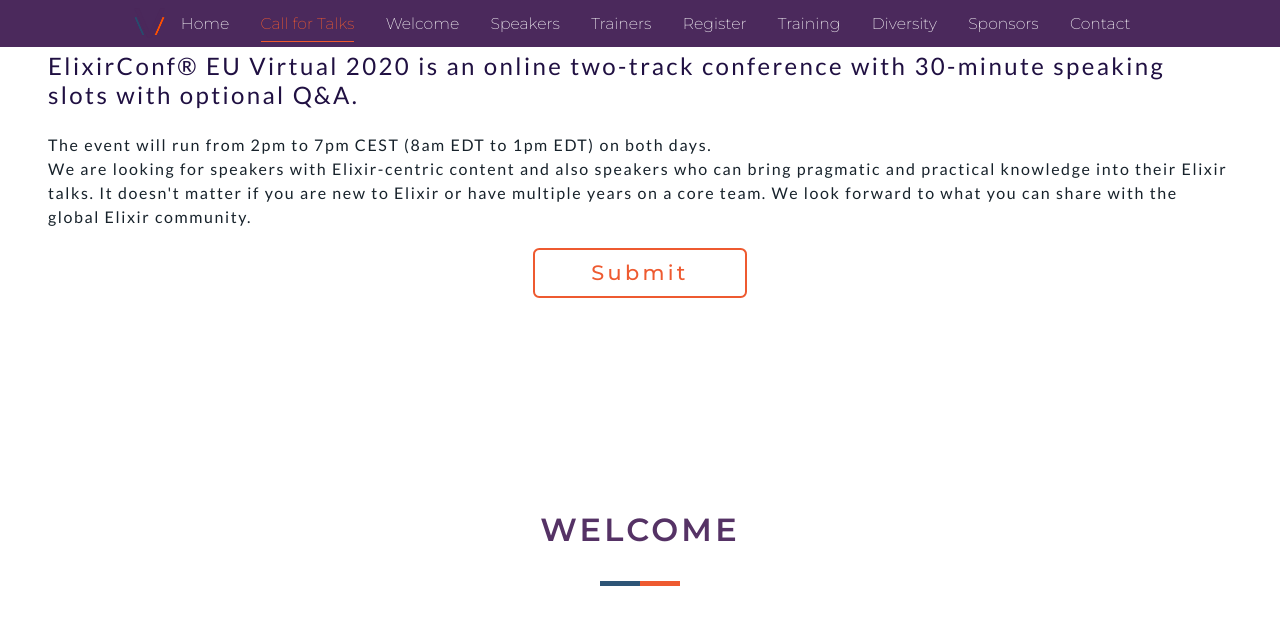
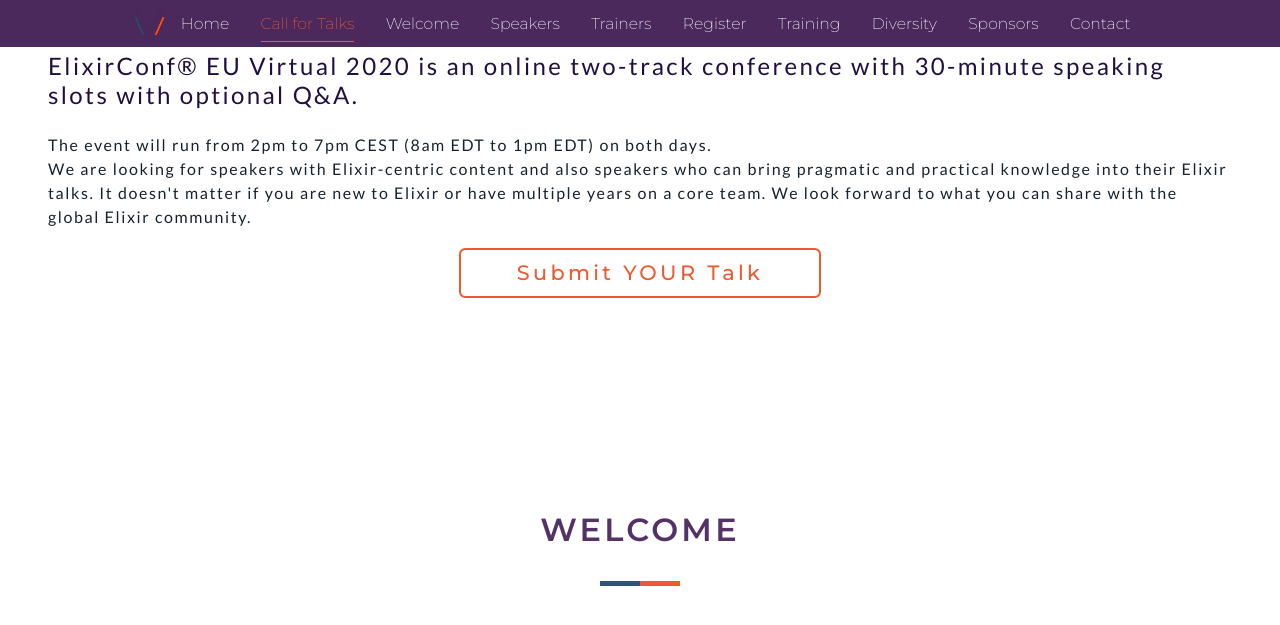
Before and after one commit to esl/virtual-elixirconf-eu-jekyll, a Jekyll site: the page built from index.html, in a window 1280 px wide and 900 px high, scrolled down 1086 px, cut to the strip 0-630 px from the top of the window. Shown: the top 625 px of the strip. Built offline with Jekyll 4.4.1, drawn with Linux system fonts in a browser that asks for light colours; some web fonts are replaced.

Commit message:
Update from Forestry.io Monika Coles updated _includes/cft.html

```diff
--- a/_includes/cft.html
+++ b/_includes/cft.html
@@ -14,5 +14,5 @@
 
 
 <p class="text-content mb-2" align="center">
-     <a class="page-scroll btn-outline btn-orange mb-5 btn-orange" href="https://eventil.com/events/elixirconf-v-2020">Submit</a>
+     <a class="page-scroll btn-outline btn-orange mb-5 btn-orange" href="https://eventil.com/events/elixirconf-v-2020">Submit YOUR Talk</a>
     </div>
```
